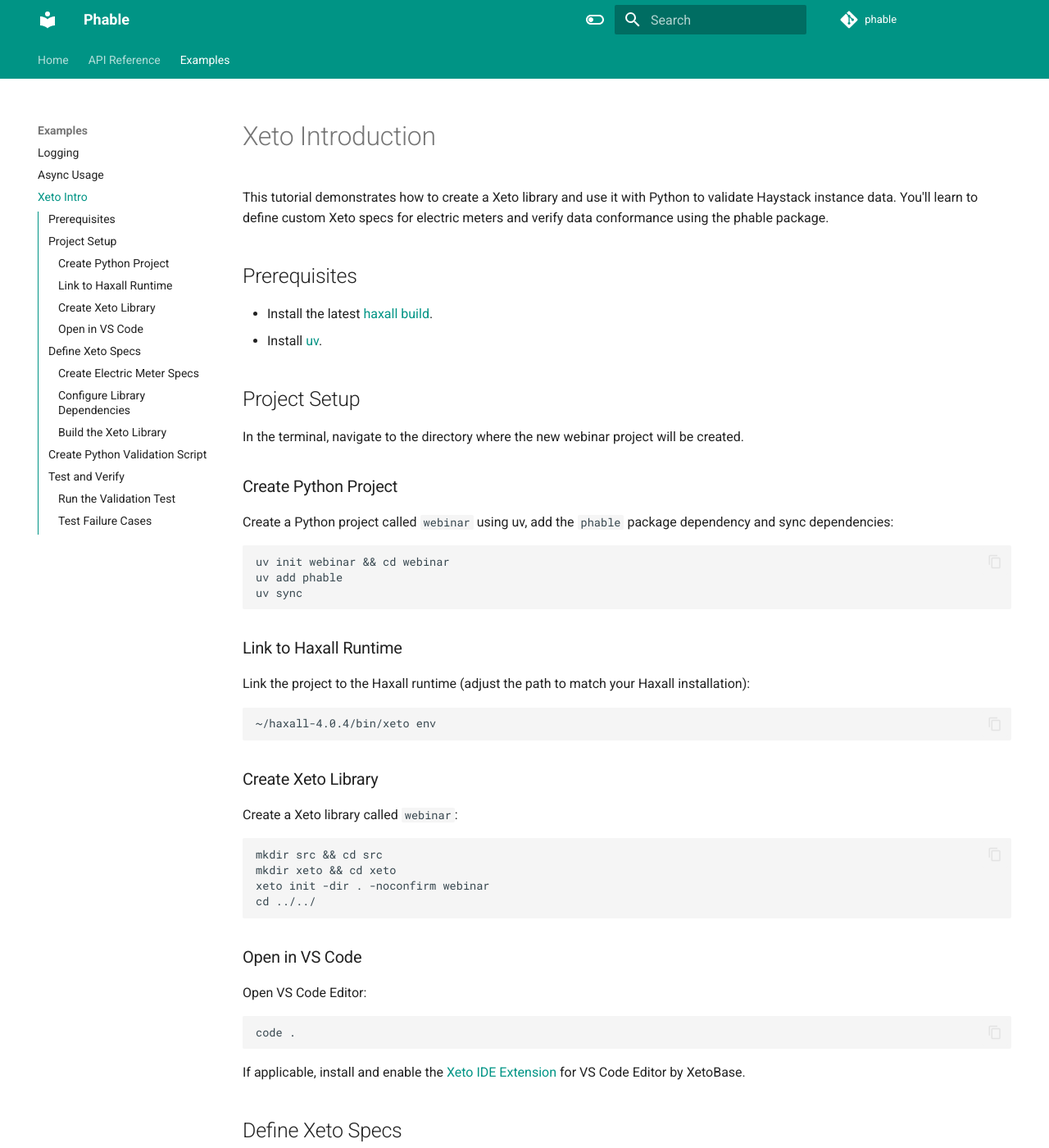
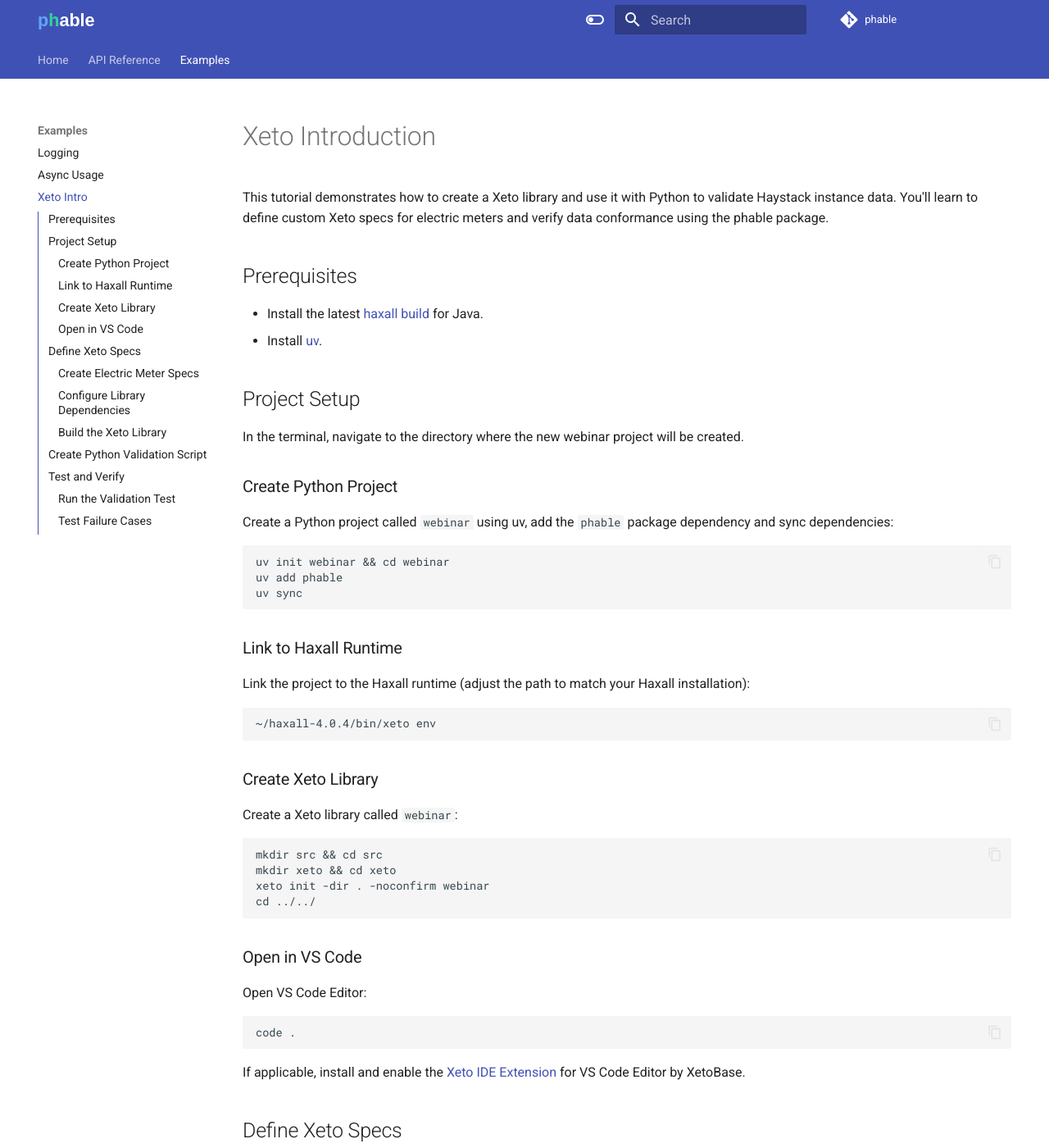
Before and after one commit to rick-jennings/phable, an MkDocs documentation site: the page built from docs/xeto_intro.md, in a window 1280 px wide and 1400 px high. Shown: the whole window at 82% size. Built offline with MkDocs 1.6.1 and Material for MkDocs 9.7.7, drawn with Linux system fonts in a browser that asks for light colours; comment, search, counter and statistics services are not loaded.

Commit message:
docs: improve aesthetics & clarify haxall install

```diff
--- /dev/null
+++ b/docs/stylesheets/extra.css
@@ -0,0 +1,4 @@
+/* Hide site name from header */
+.md-header__title {
+  visibility: hidden;
+}
--- a/docs/xeto_intro.md
+++ b/docs/xeto_intro.md
@@ -4,7 +4,7 @@
 
 ## Prerequisites
 
-- Install the latest [haxall build](https://haxall.io/doc/docHaxall/Setup).
+- Install the latest [haxall build](https://github.com/Project-Haystack/xeto/blob/master/src/xeto/doc.xeto.tools/Setup.md) for Java.
 - Install [uv](https://docs.astral.sh/uv/getting-started/installation/).
 
 ## Project Setup
--- a/mkdocs.yml
+++ b/mkdocs.yml
@@ -1,6 +1,8 @@
-site_name: Phable
+site_name: phable
 theme:
   name: material
+  logo: assets/logo.svg
+  favicon: assets/favicon.svg
   features:
     - navigation.tabs
     - navigation.sections
@@ -18,16 +20,18 @@
       toggle:
         icon: material/toggle-switch-off-outline
         name: Switch to dark mode
-      primary: teal
-      accent: purple
+      primary: indigo
+      accent: teal
     - scheme: slate
       toggle:
         icon: material/toggle-switch
         name: Switch to light mode
-      primary: teal
-      accent: lime
+      primary: indigo
+      accent: teal
 repo_name: phable
 repo_url: https://github.com/rick-jennings/phable
+extra_css:
+  - stylesheets/extra.css
 plugins:
 - search
 - mkdocstrings:
```
Also changed, not shown: docs/assets/favicon.svg (added), docs/assets/logo.svg (added).
